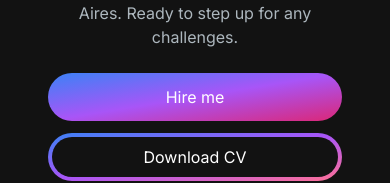
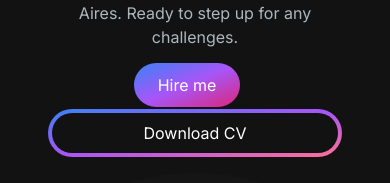
Before and after one commit to fabriziocl/nextJs-portfolio, a Next.js app: page / in a window 390 px wide. Shown: the part 271-454 px from the top of the page. Built offline with nearby package versions, Linux system fonts and the light colour scheme.

Commit message:
fixed hireme button

```diff
--- a/src/app/components/HeroSection.jsx
+++ b/src/app/components/HeroSection.jsx
@@ -2,6 +2,7 @@
 import React from 'react'
 import Image from 'next/image'
 import { TypeAnimation } from 'react-type-animation';
+import Link from 'next/link';
 
 const HeroSection = () => {
     return (
@@ -12,7 +13,7 @@
                         <span className='text-transparent bg-clip-text bg-gradient-to-r from-red-600 to-pink-400'>
                             Hello, I&apos;m{" "}
                         </span>
-                        <br/>
+                        <br />
                         <TypeAnimation
                             sequence={[
                                 'Fabrizio',
@@ -32,9 +33,11 @@
                     <p className='text-[#ADB7BE] text-base sm:text-lg lg:text-xl mb-6 mt-4'>
                         Problem solver, based in Buenos Aires. Ready to step up for any challenges.
                     </p>
-                    <button className="px-6 py-3 w-full sm:w-fit rounded-full mr-4 bg-gradient-to-br from-blue-500 via-purple-500 to-pink-600 hover:bg-slate-200 text-white">
+                    <Link
+                        href="#contact"
+                        className="px-6 py-3 w-full sm:w-fit rounded-full mr-4 bg-gradient-to-br from-blue-500 via-purple-500 to-pink-600 hover:bg-slate-200 text-white">
                         Hire me
-                    </button>
+                    </Link>
                     <button className="px-1 py-1 w-full sm:w-fit rounded-full bg-gradient-to-br from-blue-500 via-purple-500 to-[#ff7096] hover:bg-slate-800 text-white mt-3">
                         <div className="block bg-[#121212] hover:bg-slate-800 rounded-full px-5 py-2">
                             <a href="/FCL-resume.pdf" download="FCL-resume.pdf">
```
